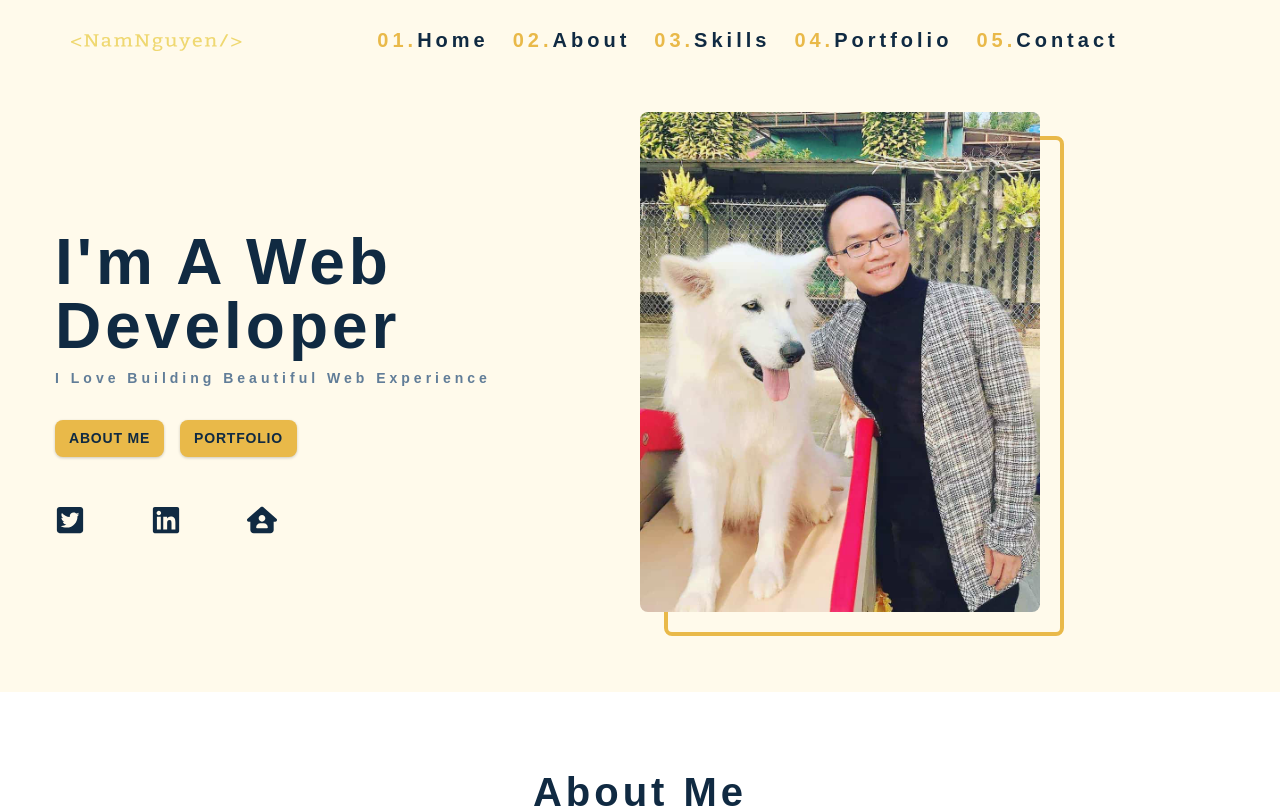
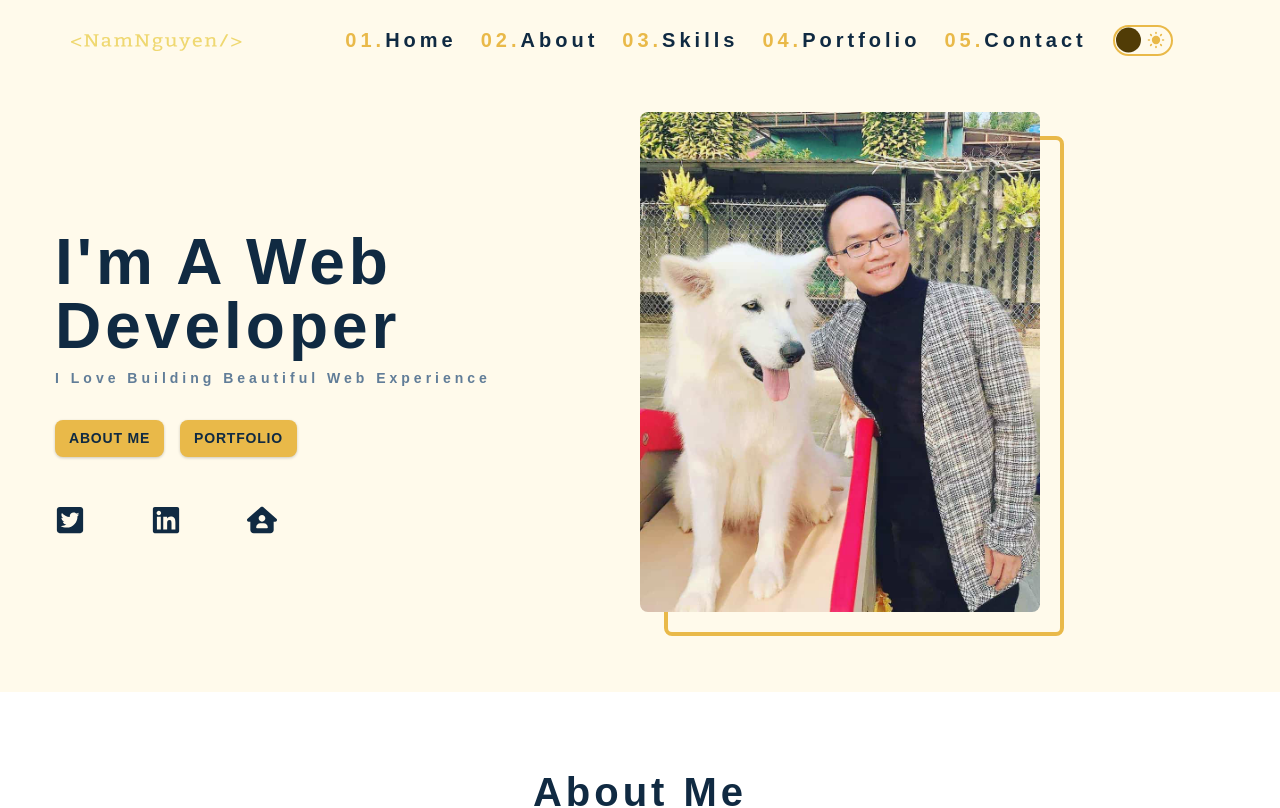
Before and after one commit to namnguyen-dev/portfolio-react, a React (Create React App) app: page / in a window 1280 px wide. Shown: the top 808 px of the page. Built offline with nearby package versions, Linux system fonts and the light colour scheme.

Commit message:
add dark-mode toggler to navbar

```diff
--- a/src/components/Navbar/Navbar.css
+++ b/src/components/Navbar/Navbar.css
@@ -119,3 +119,48 @@
   animation-duration: 2s;
   animation-name: fade-in-down;
 }
+
+
+input[type='checkbox'] {
+  display: none;
+}
+
+.toggler {
+  display: block;
+  width: 60px;
+  height: 31px;
+  border: 2px solid var(--clr-primary-5);
+  border-radius: 30px;
+  position: relative;
+  cursor: pointer;
+}
+
+.ball,
+.sun,
+.moon {
+  position: absolute;
+  top: 50%;
+  transform: translateY(-50%);
+}
+
+.ball {
+  display: inline-block;
+  width: 25px;
+  height: 25px;
+  background-color: var(--clr-primary-1);
+  border-radius: 50%;
+  left: 1px;
+  z-index: 3;
+  transition: transform 0.5s ease-in-out;
+}
+
+.sun {
+  right: 5px;
+}
+.moon {
+  left: 5px;
+}
+
+input[type='checkbox']:checked + .ball {
+  transform: translate(29px, -50%);
+}
--- a/src/components/Navbar/Navbar.jsx
+++ b/src/components/Navbar/Navbar.jsx
@@ -4,9 +4,31 @@ import logo from '../../assets/logo.svg';
 import Navlinks from './Navlinks/Navlinks';
 import SideBar from './Sidebar/Sidebar';
 
+const getStorageTheme = () => {
+  let theme = 'light-theme';
+  if (localStorage.getItem('theme')) {
+    theme = localStorage.getItem('theme');
+  }
+  return theme;
+};
+
 const Navbar = () => {
   const [toggleMenu, setToggleMenu] = useState(false);
   const [fixedNavbar, setFixedNavbar] = useState(false);
+  const [theme, setTheme] = useState(getStorageTheme());
+
+  const toggleTheme = () => {
+    if (theme === 'light-theme') {
+      setTheme('dark-theme');
+    } else {
+      setTheme('light-theme');
+    }
+  };
+
+  useEffect(() => {
+    document.documentElement.className = theme;
+    localStorage.setItem('theme', theme);
+  }, [theme]);
 
   useEffect(() => {
     window.addEventListener('scroll', handleScroll);
@@ -46,12 +68,99 @@ const Navbar = () => {
                   />
                 </svg>
               </button>
+
+              <button className="nav-btn">
+                <label htmlFor="checkbox" className="toggler">
+                  <input
+                    type="checkbox"
+                    id="checkbox"
+                    checked={theme === 'dark-theme'}
+                    onChange={toggleTheme}
+                  />
+                  <span className="ball"></span>
+                  <svg
+                    className="sun"
+                    xmlns="http://www.w3.org/2000/svg"
+                    width="20"
+                    height="20"
+                    fill="currentColor"
+                    viewBox="0 0 24 24"
+                    stroke="currentColor"
+                    strokeWidth={2}
+                  >
+                    <path
+                      strokeLinecap="round"
+                      strokeLinejoin="round"
+                      d="M12 3v1m0 16v1m9-9h-1M4 12H3m15.364 6.364l-.707-.707M6.343 6.343l-.707-.707m12.728 0l-.707.707M6.343 17.657l-.707.707M16 12a4 4 0 11-8 0 4 4 0 018 0z"
+                    />
+                  </svg>
+                  <svg
+                    className="moon"
+                    xmlns="http://www.w3.org/2000/svg"
+                    width="20"
+                    height="20"
+                    fill="currentColor"
+                    viewBox="0 0 24 24"
+                    stroke="currentColor"
+                    strokeWidth={2}
+                  >
+                    <path
+                      strokeLinecap="round"
+                      strokeLinejoin="round"
+                      d="M20.354 15.354A9 9 0 018.646 3.646 9.003 9.003 0 0012 21a9.003 9.003 0 008.354-5.646z"
+                    />
+                  </svg>
+                </label>
+              </button>
             </div>
           </div>
 
           {/* nav links */}
           <ul className="nav-links">
             <Navlinks setToggleMenu={setToggleMenu} />
+            <button className="nav-btn">
+              <label htmlFor="checkbox" className="toggler">
+                <input
+                  type="checkbox"
+                  id="checkbox"
+                  checked={theme === 'dark-theme'}
+                  onChange={toggleTheme}
+                />
+                <span className="ball"></span>
+                <svg
+                  className="sun"
+                  xmlns="http://www.w3.org/2000/svg"
+                  width="20"
+                  height="20"
+                  fill="currentColor"
+                  viewBox="0 0 24 24"
+                  stroke="currentColor"
+                  strokeWidth={2}
+                >
+                  <path
+                    strokeLinecap="round"
+                    strokeLinejoin="round"
+                    d="M12 3v1m0 16v1m9-9h-1M4 12H3m15.364 6.364l-.707-.707M6.343 6.343l-.707-.707m12.728 0l-.707.707M6.343 17.657l-.707.707M16 12a4 4 0 11-8 0 4 4 0 018 0z"
+                  />
+                </svg>
+                <svg
+                  className="moon"
+                  xmlns="http://www.w3.org/2000/svg"
+                  width="20"
+                  height="20"
+                  fill="currentColor"
+                  viewBox="0 0 24 24"
+                  stroke="currentColor"
+                  strokeWidth={2}
+                >
+                  <path
+                    strokeLinecap="round"
+                    strokeLinejoin="round"
+                    d="M20.354 15.354A9 9 0 018.646 3.646 9.003 9.003 0 0012 21a9.003 9.003 0 008.354-5.646z"
+                  />
+                </svg>
+              </label>
+            </button>
           </ul>
         </div>
       </nav>
--- a/src/index.css
+++ b/src/index.css
@@ -65,6 +65,56 @@ Variables
   --light-shadow: 0 5px 15px rgba(0, 0, 0, 0.1);
   --dark-shadow: 0 5px 15px rgba(0, 0, 0, 0.2);
   --max-width: 1170px;
+}
+
+/* dark-theme */
+.dark-theme {
+  --clr-primary-1: #ffffff;
+  --clr-primary-2: #9da9ac;
+  --clr-primary-3: #6b7e83;
+  --clr-primary-4: #3a5359;
+  --clr-primary-5: #efd871;
+  --clr-primary-6: #d7c264;
+  --clr-primary-7: #a7974e;
+  --clr-primary-8: #786c38;
+  --clr-primary-9: #484021;
+  --clr-primary-10: #051418;
+  --clr-grey-1: #fff;
+  --clr-grey-2: #f9efc5;
+  --clr-grey-3: #f5e7a9;
+  --clr-grey-4: #f2df8c;
+  --clr-grey-5: #f9efc5;
+  --clr-grey-6: #08242b;
+  --clr-grey-7: #072026;
+  --clr-grey-8: #061c22;
+  --clr-grey-9: #05181d;
+  --clr-grey-10: #051418;
+  --clr-white: #072026;
+}
+
+/* light-theme */
+.light-theme {
+  --clr-primary-1: hsl(43, 86%, 17%);
+  --clr-primary-2: hsl(43, 77%, 27%);
+  --clr-primary-3: hsl(43, 72%, 37%);
+  --clr-primary-4: hsl(42, 63%, 48%);
+  --clr-primary-5: hsl(42, 78%, 60%);
+  --clr-primary-6: hsl(43, 89%, 70%);
+  --clr-primary-7: hsl(43, 90%, 76%);
+  --clr-primary-8: hsl(45, 86%, 81%);
+  --clr-primary-9: hsl(45, 90%, 88%);
+  --clr-primary-10: hsl(45, 100%, 96%);
+  --clr-grey-1: hsl(209, 61%, 16%);
+  --clr-grey-2: hsl(211, 39%, 23%);
+  --clr-grey-3: hsl(209, 34%, 30%);
+  --clr-grey-4: hsl(209, 28%, 39%);
+  --clr-grey-5: hsl(210, 22%, 49%);
+  --clr-grey-6: hsl(209, 23%, 60%);
+  --clr-grey-7: hsl(211, 27%, 70%);
+  --clr-grey-8: hsl(210, 31%, 80%);
+  --clr-grey-9: hsl(212, 33%, 89%);
+  --clr-grey-10: hsl(210, 36%, 96%);
+  --clr-white: #fff;
 }
 
 /*
@@ -225,11 +275,9 @@ p {
   background: var(--clr-grey-10);
 }
 
-
 /**************************/
 /* ANIMATION */
 /**************************/
-
 
 /**
  * ----------------------------------------
@@ -249,7 +297,6 @@ p {
     opacity: 1;
   }
 }
-
 
 /**
  * ----------------------------------------
```
